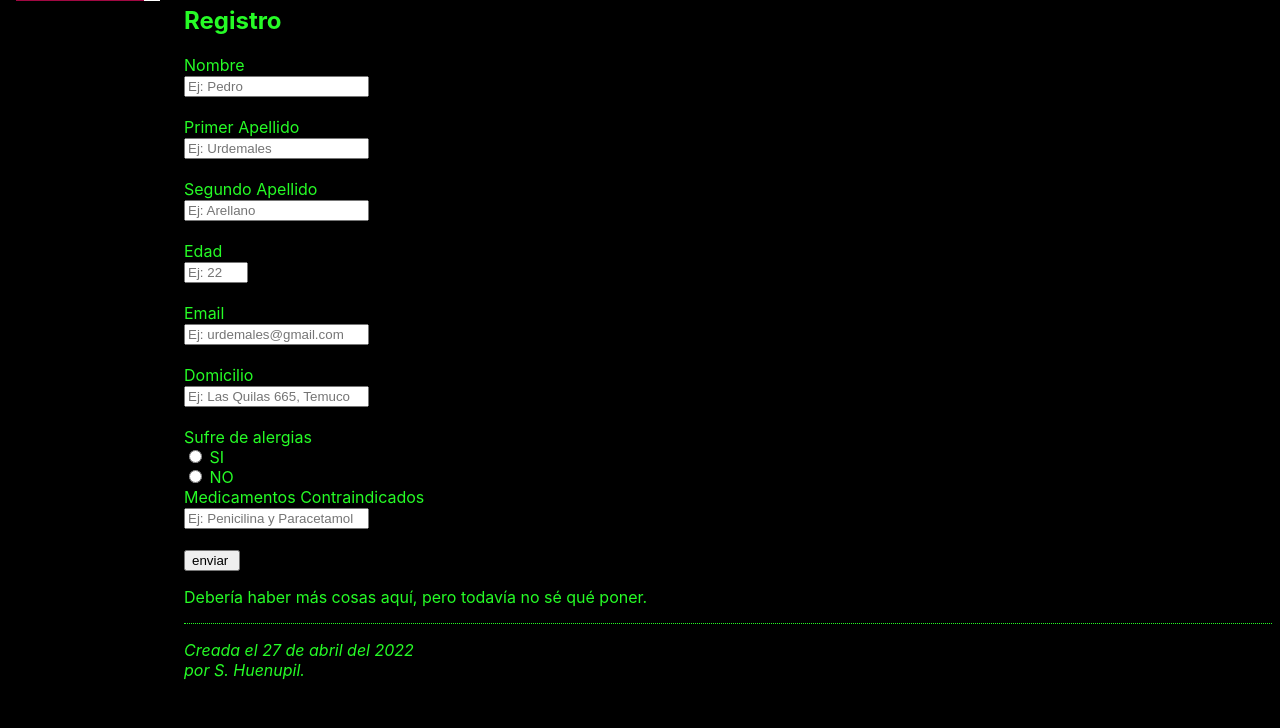
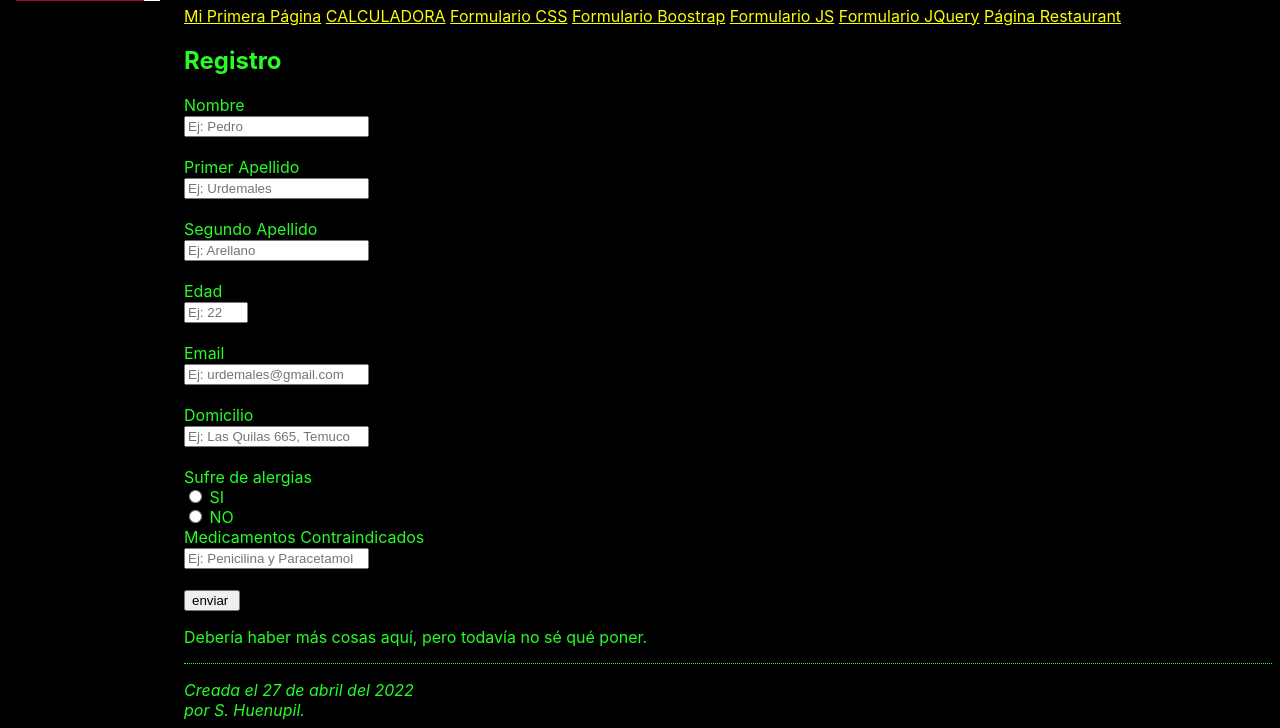
Before and after one commit to Huenuvil/M2, a plain HTML site: page index.html in a window 1280 px wide. Shown: the part 201-929 px from the top of the page. Before the commit the page ends 889 px from the top, so only its background shows below. Drawn offline with Linux system fonts and the light colour scheme.

Commit message:
páginas enlaces

```diff
--- a/index.html
+++ b/index.html
@@ -27,7 +27,13 @@
 
     <h2>Enlaces a Github</h2>
 
-    <a href=""></a>
+    <a href="Mi Primera Página/MiPrimeraPágina.html">Mi Primera Página</a>
+    <a href="Calculadora/CALCULADORA/index.html">CALCULADORA</a>
+    <a href="Formulario CSS/Formulario CSS.html">Formulario CSS</a>
+    <a href="Formulario Boostrap/Formulario Boostrap.html">Formulario Boostrap</a>
+    <a href="Formulario Registro JS/Formulario Registro JS.html">Formulario JS</a>
+    <a href="Formulario Registro JQuery/Formulario Registro JQuery.html">Formulario JQuery</a>
+    <a href="Página Restaurant - Nabar, Boostrap, JS/Boostrap 2 header.html">Página Restaurant</a>
 
 
   </section>
```
